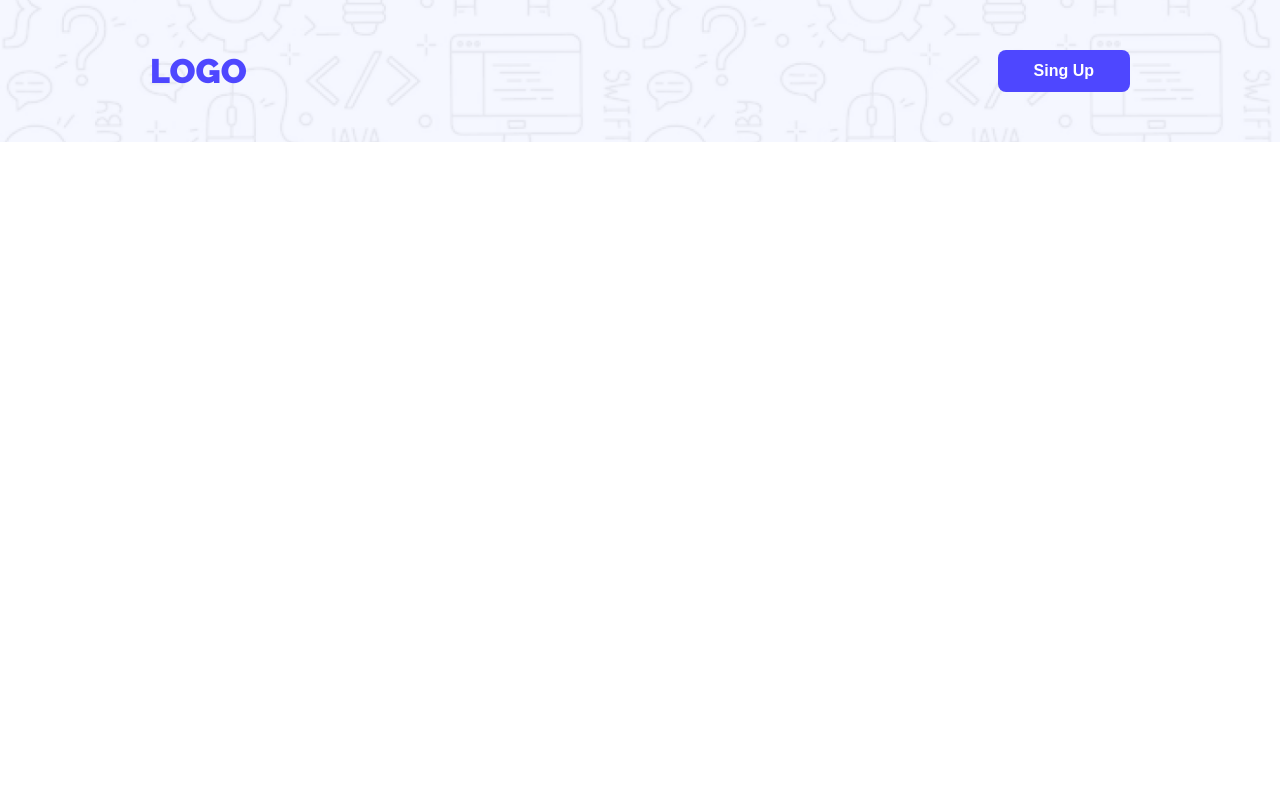
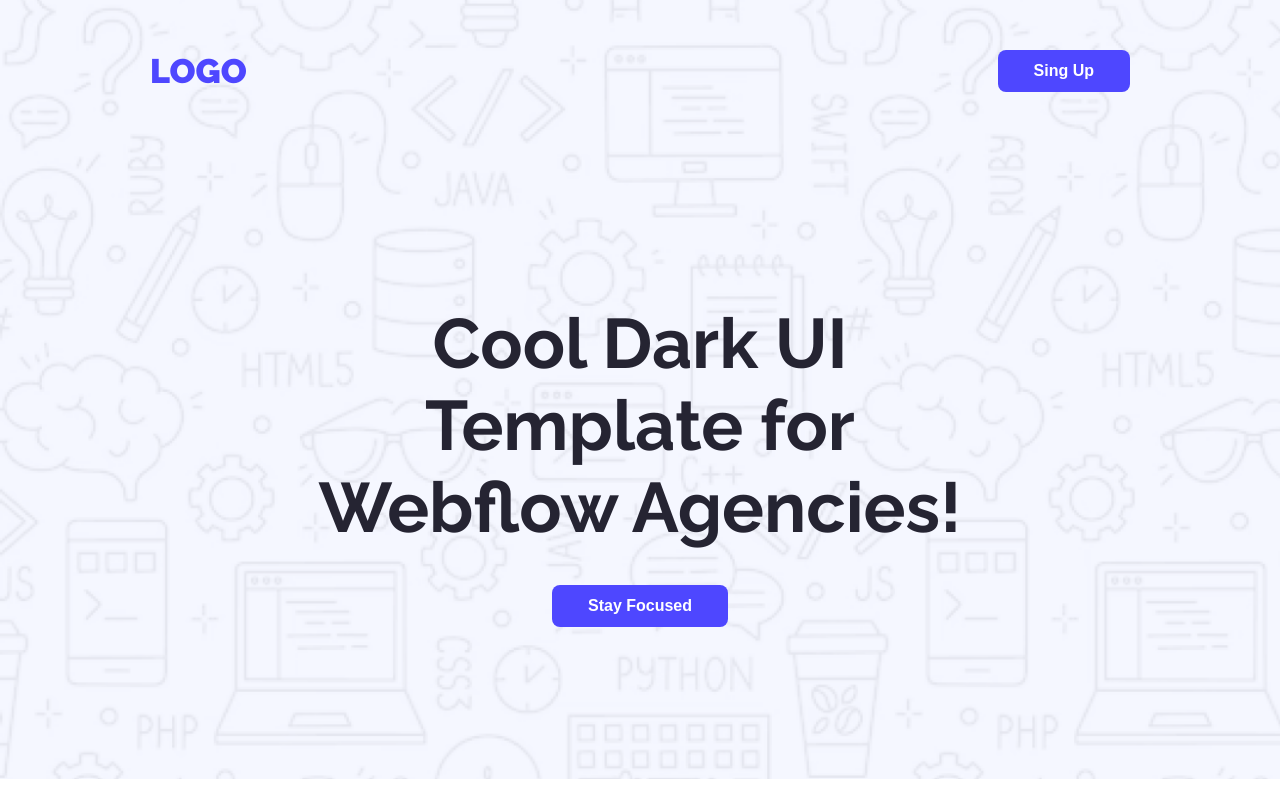
Before and after one commit to wp-shuvo/landing-launchpad-website, a plain HTML site: page index.html in a window 1280 px wide. Drawn offline with Linux system fonts and the light colour scheme.

Commit message:
add bannner area

```diff
--- a/css/style.css
+++ b/css/style.css
@@ -22,7 +22,6 @@ body{
   display: flex;
   justify-content: space-between;
   align-items: center;
-  margin-bottom: 160px;
 }
 
 .nav-area h2{
@@ -30,7 +29,7 @@ body{
   font-size: 34px;
   font-weight: 900;
 }
-.nav-area button{
+.btn-primary{
   background: var(--primarycolor);
   color: white;
   font-size: 16px;
@@ -39,8 +38,22 @@ body{
   border-radius: 8px;
   border: none;
 }
-.nav-area button:hover{
+.btn-primary:hover{
   background: white;
   color: var(--primarycolor);
   border: 2px solid var(--primarycolor);
 }
+.banner{
+  margin-top: 160px;
+  text-align: center;
+}
+.banner h1{
+  color: #252432;
+  font-size: 70px;
+  font-weight: 700;
+  padding: 0 280px;
+  margin-bottom: 37px;
+}
+.banner button{
+  margin-bottom: 152px;
+}
--- a/index.html
+++ b/index.html
@@ -17,9 +17,12 @@
   <header class="main-header">
     <nav class="nav-area">
       <h2>LOGO</h2>
-      <button>Sing Up</button>
+      <button class="btn-primary">Sing Up</button>
     </nav>
-  </header>
+    <section class="banner">
+      <h1>Cool Dark UI Template for <br> Webflow Agencies!</h1>
+      <button class="btn-primary">Stay Focused</button>
+    </section>
 </body>
 
 </html>
```
